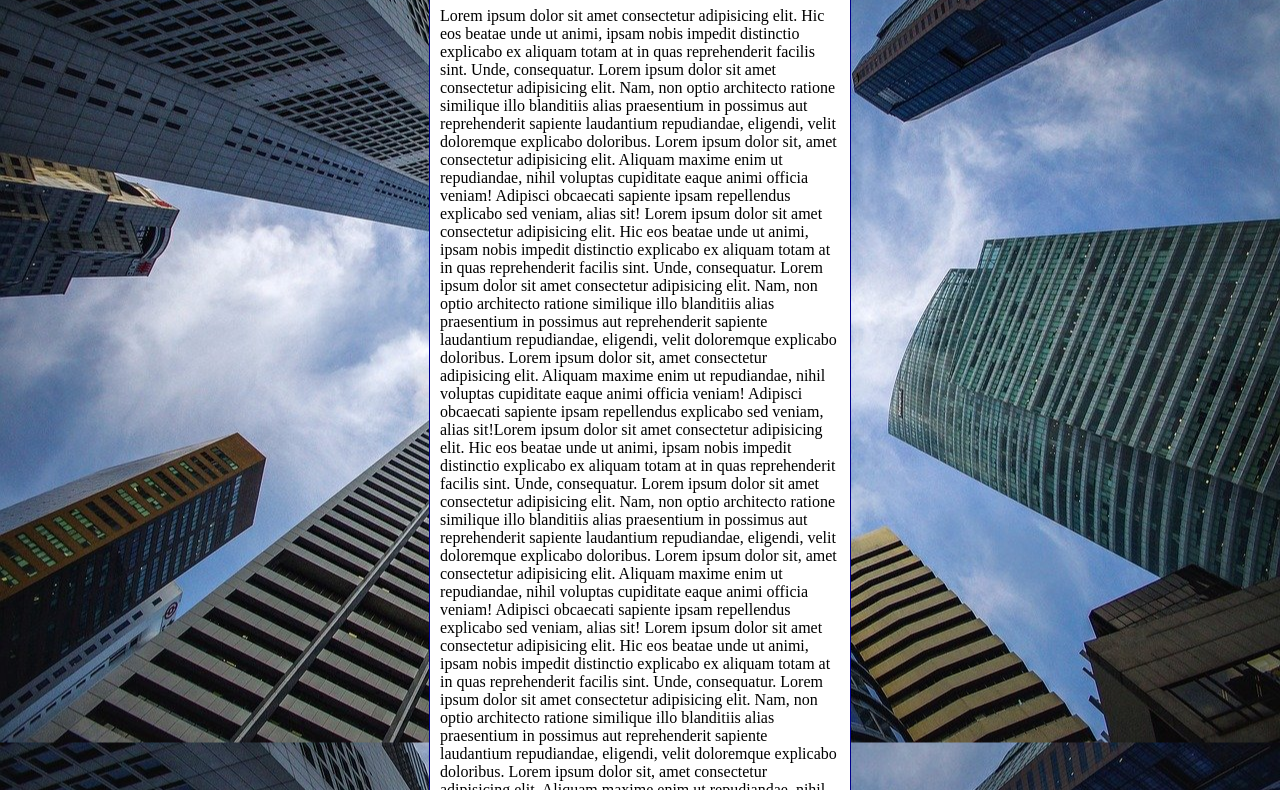
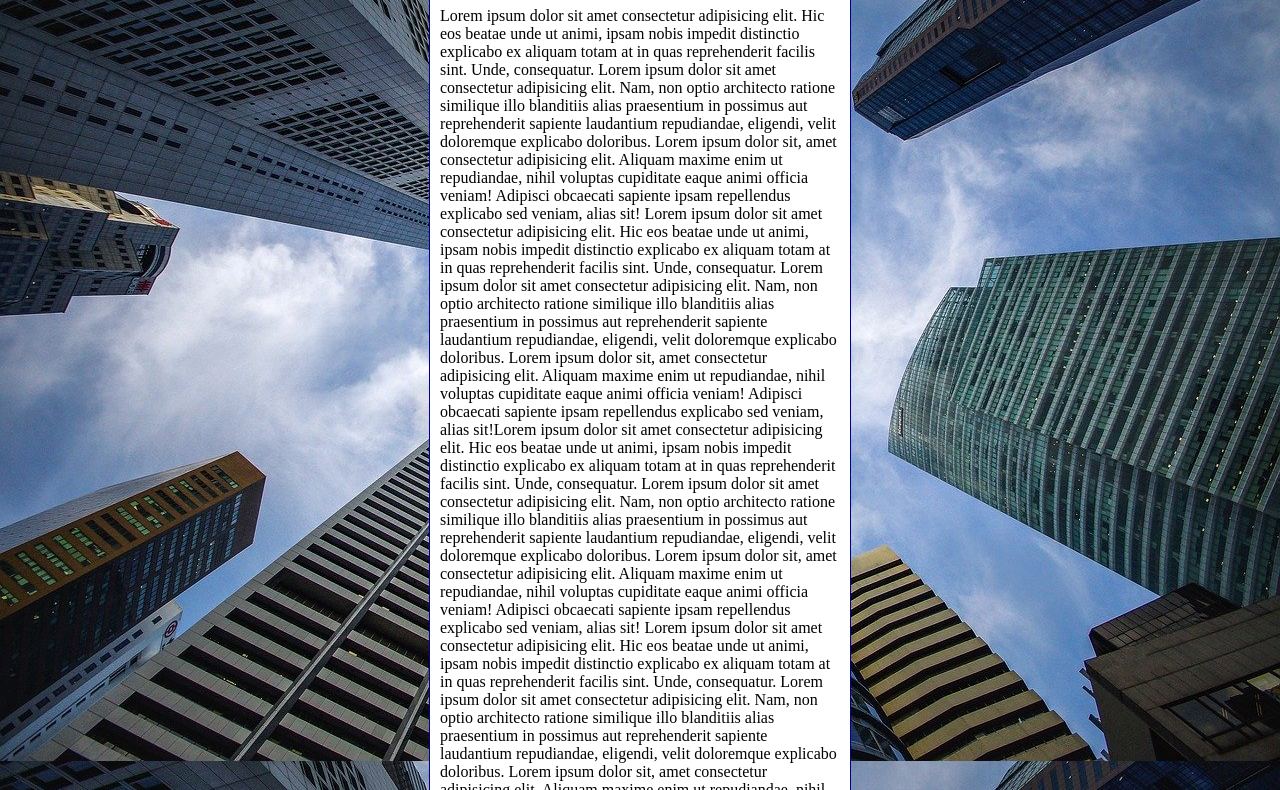
Before and after one commit to Gbriel-Vitor/exercicios, a plain HTML site: page ex022/fundo006.html in a window 1280 px wide. Shown: the part 92-882 px from the top of the page. Drawn offline with Linux system fonts and the light colour scheme.

Commit message:
Update fundo006.html

```diff
--- a/ex022/fundo006.html
+++ b/ex022/fundo006.html
@@ -4,20 +4,21 @@
     <meta charset="UTF-8">
     <meta http-equiv="X-UA-Compatible" content="IE=edge">
     <meta name="viewport" content="width=device-width, initial-scale=1.0">
-    <title>posicionamento</title>
+    <title>fundo fixo de tela </title>
     <style>
         body{
             height: 100vh;
             background-color: black;
             background-image: url('imagens/wallpaper002.jpg');
             background-position: center center;
-            background-repeat: repeat-y
+            background-repeat: no-repeat
             ;
             background-size: cover;
+            background-attachment: fixed;
         }
         main{
             background-color: white;
-            width: 400px;
+            max-width: 400px;
             padding: 10px;
             margin: auto;
             border: 1px solid darkblue;
```
